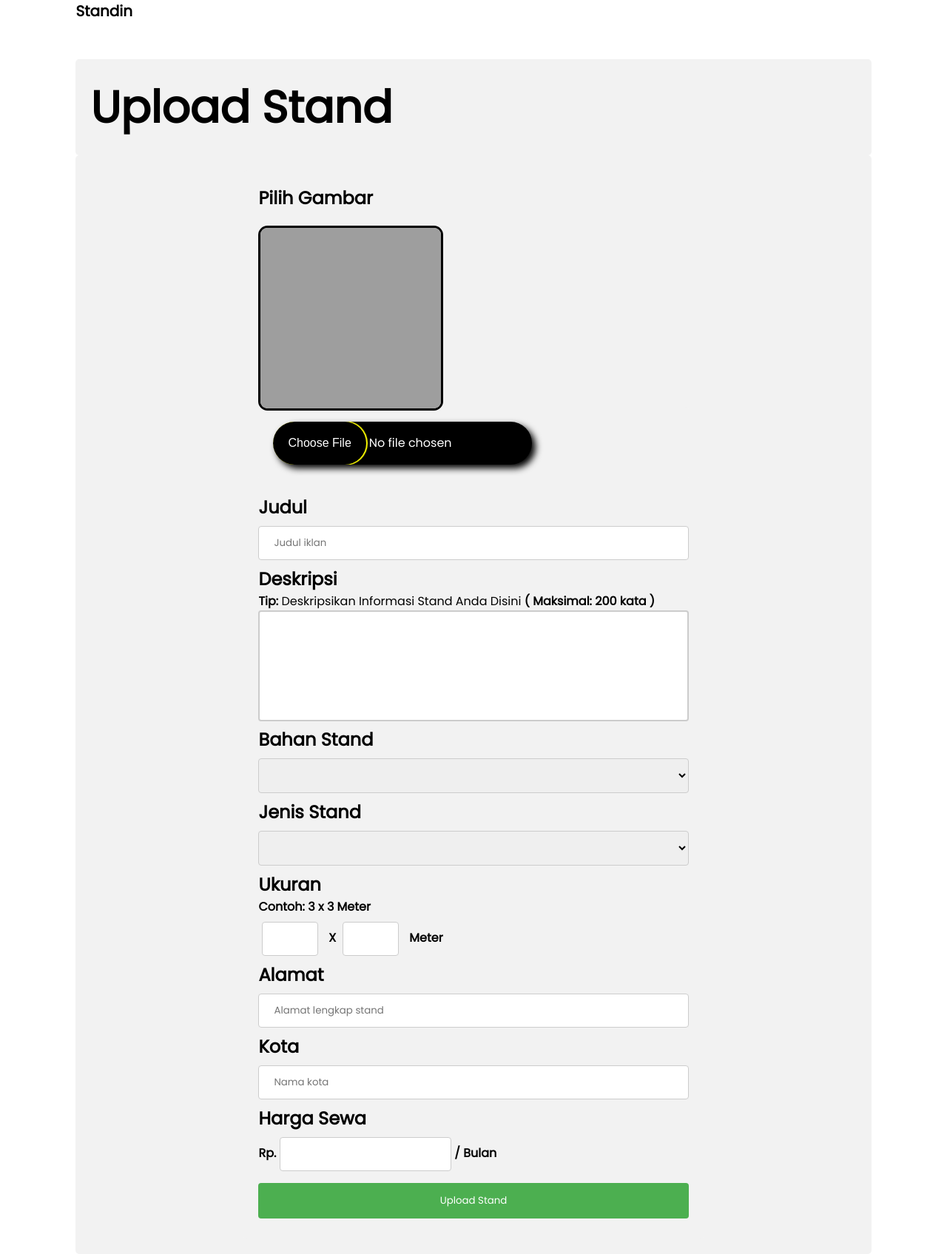
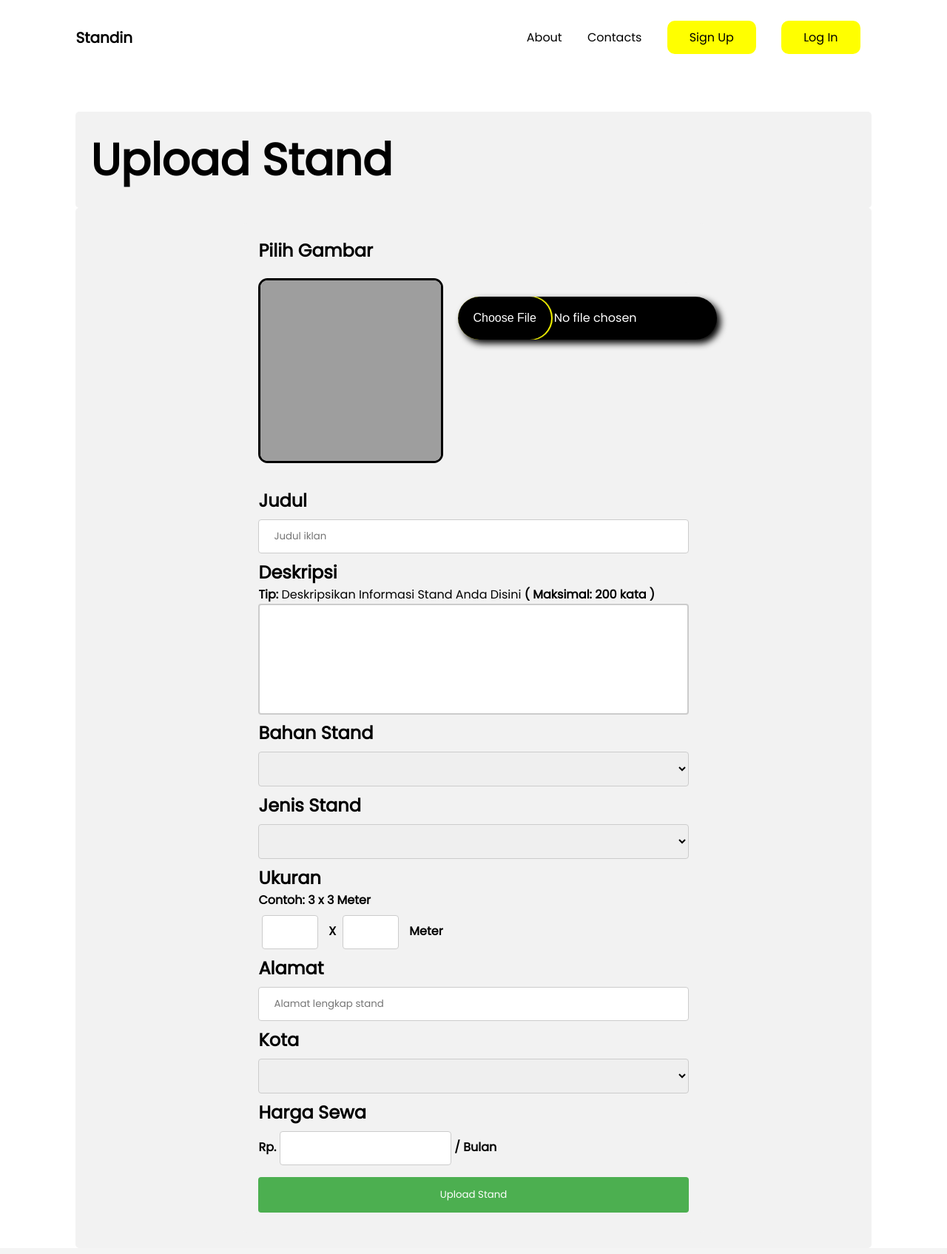
Before and after one commit to ArloDel/Stand.in, a PHP site: page /upload.php in a window 1280 px wide. Shown: the whole page at 74% size. After the commit the page ends 1639 px from the top, so only its background shows below. Run offline with PHP 8.4, Linux system fonts and the light colour scheme; data comes from the database, SQL or seed files in the repository; tables that the repository leaves empty or names only in its code hold one stand-in row (values such as "Sample post"); grey boxes are pictures that could not be loaded.

Commit message:
Final update form upload

```diff
--- a/upload.php
+++ b/upload.php
@@ -1,4 +1,9 @@
 <?php
+session_start();
+// cek apakah user sudah login
+// if(!isset($_SESSION["login"])){
+//     header('Location:login.php');
+// }
 
 include 'koneksi.php';
 $q = 'select * from user';
@@ -12,7 +17,6 @@
     tambah($_POST);
 }
 
-
 ?>
 
 <!DOCTYPE html>
@@ -23,7 +27,8 @@
     <meta http-equiv="X-UA-Compatible" content="IE=edge">
     <meta name="viewport" content="width=device-width, initial-scale=1.0">
     <link rel="stylesheet" href="public/css/style.css" type="text/css">
-    <title>Upload - Stand.in</title>
+    <title>Home <Stand class="in"></Stand>
+    </title>
 
     <style>
         .title-upload{
@@ -105,16 +110,14 @@
         form .gambar-upload{
             margin-top: 20px;
             position: absolute;
-            align-items: right;
             width:250px;
             height:250px;
             border-radius:5%;
-            margin-bottom: 20px;
         }
 
         form .file{
-            margin-top:240px;
-            margin-bottom:20px;
+            margin-left:250px;
+            margin-bottom:180px;
         }
 
         form .upload-gambar{
@@ -150,12 +153,12 @@
     <div class="header">
         <nav>
             <h4>Standin</h4>
-            <!-- <ul class="nav-links">
+            <ul class="nav-links">
                 <li><a href="">About</a></li>
                 <li><a href="">Contacts</a></li>
                 <li class="btn"><a href="signup.php">Sign Up</a></li>
                 <li class="btn"><a href="login.php">Log In</a></li>
-            </ul> -->
+            </ul>
         </nav>
         <div class="title-upload">
             <h2>Upload Stand</h2>
@@ -211,8 +214,20 @@
             <h2 class="block">Alamat</h2>
             <input type="text" id="alamat" name="alamat" placeholder="Alamat lengkap stand" maxlength="50" required>
             <h2>Kota</h2>
-            <input type="text" id="kota" name="kota" placeholder="Nama kota" maxlength="50" required>
-            <h2 class="block" >Harga Sewa </h2>
+            <select id="kota" name="kota" required>
+            <option value=""></option>
+            <?php
+                $readuser = "select * from kota";
+                $q = mysqli_query($conn, $readuser);
+
+                while ($bahan = mysqli_fetch_array($q)) {
+                    ?>
+                    <option value="<?php echo $bahan['nama_kota']; ?>" > <?php echo $bahan['nama_kota']; ?></option>
+                    <?php
+                }
+            ?>
+            </select>
+            <h2>Harga Sewa </h2>
             <label>Rp. </label>
             <input type="text" class="input-harga" id="harga" name="harga" maxlength="11" onkeypress="return inputangka(event)" required>
             <label> / Bulan </label>
```
